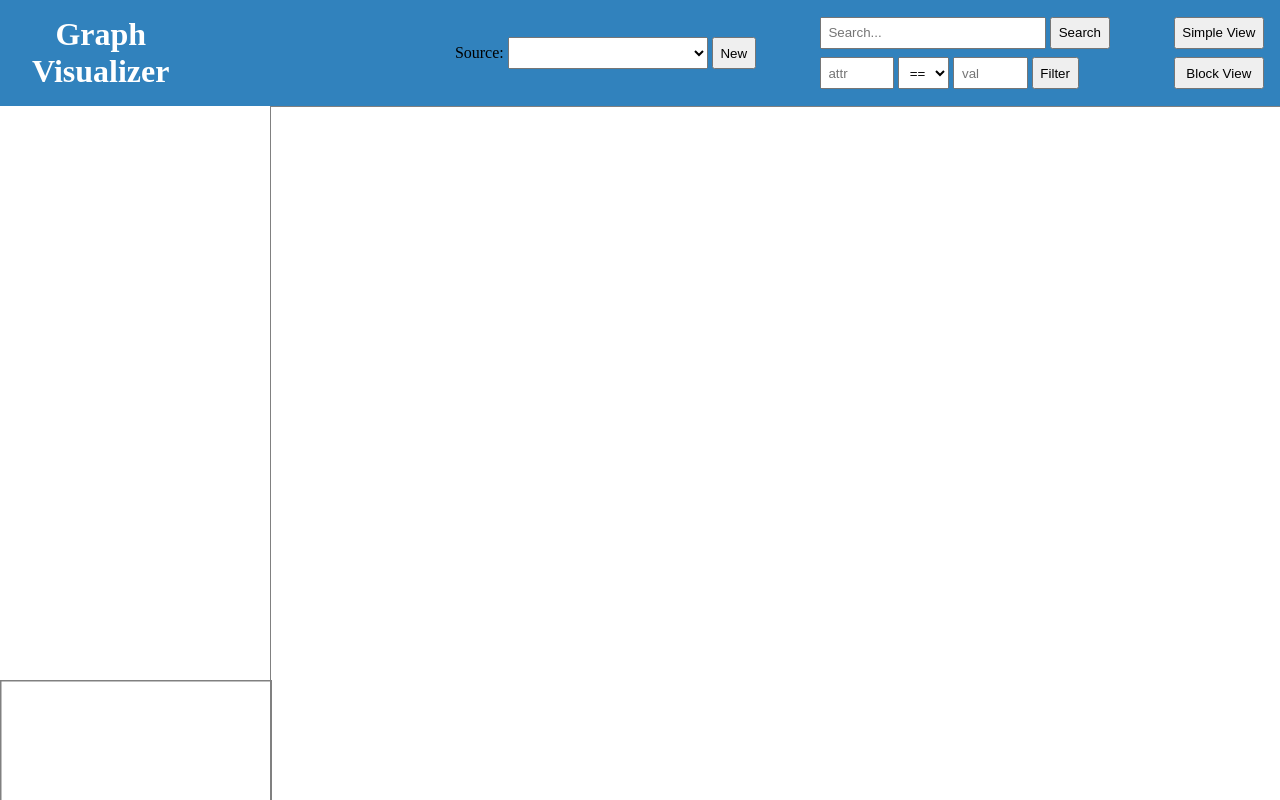
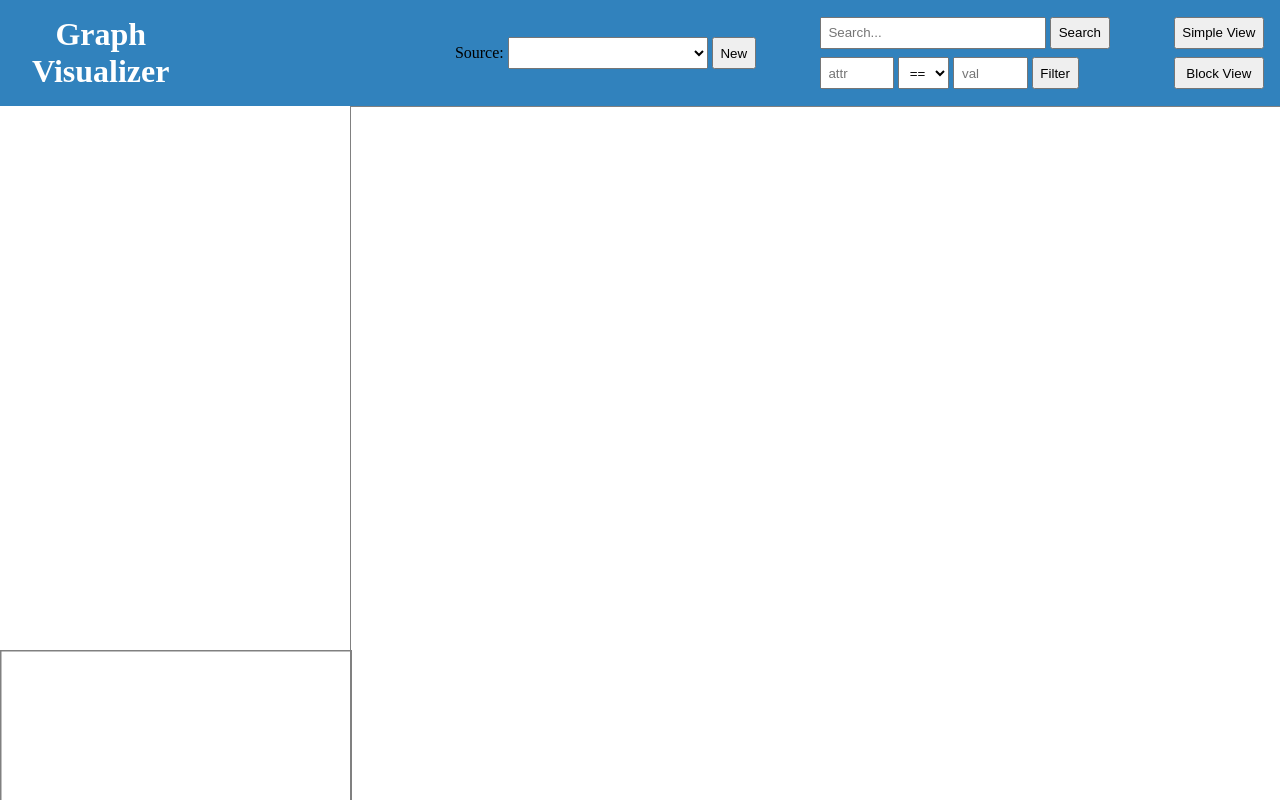
Before and after one commit to makandavid/sok-project-graph-visualizer, a Django app: template graph_explorer/graph_explorer/templates/index.html in a window 1280 px wide. Run offline with Django 3.2, Linux system fonts and the light colour scheme; the template is opened without the code that fills it, so the values that code supplies are empty; some libraries are stand-ins or nearby versions.

Commit message:
#5: adjusted viewport dimensions

```diff
--- a/block_visualizer/block_visualizer/static/visualize.js
+++ b/block_visualizer/block_visualizer/static/visualize.js
@@ -1,8 +1,8 @@
 var colors = d3.scaleOrdinal(d3.schemeCategory10);
 var svg = d3.select("svg#mainview");
 var svgBirdView = d3.select("svg#birdview");
-var width = +svg.attr("width"),
-    height = +svg.attr("height");
+var width = +svg.node().getBoundingClientRect().width;
+var height = +svg.node().getBoundingClientRect().height;
 
 var node, link, mini_node, mini_link;
 
--- a/graph_explorer/graph_explorer/static/style.css
+++ b/graph_explorer/graph_explorer/static/style.css
@@ -66,18 +66,21 @@
 }
 
 .treeview {
-  flex: 1 1 auto;
-  min-height: 0;
+  flex: 1;
 }
 
 .birdview {
-  flex: 0 0 120px;
   height: 150px;
 }
 
 .mainview {
-  flex: 1 1 auto;
-  min-height: 0;
+  width: calc(100vw - 350px);
+  height: calc(100vh - 106px);
+}
+
+#mainview {
+  width: 100%;
+  height: 100%;
 }
 
 svg {
--- a/graph_explorer/graph_explorer/static/treeview.js
+++ b/graph_explorer/graph_explorer/static/treeview.js
@@ -1,16 +1,12 @@
 var sources = graph.links.map(link => link.source)
-                        .filter(function (value, index, self) {
-                            return self.indexOf(value) === index;
-                        });
+                        .filter((value, index, self) => self.indexOf(value) === index);
 var targets = graph.links.map(link => link.target);
 var roots = sources.filter(x => !targets.includes(x));
 var freeNodes = graph.nodes.filter(x => !targets.includes(x) && !sources.includes(x));
 
 if (roots.length == 0)
     trees_list = graph.links.map(link => link.source)
-                        .filter(function (value, index, self) {
-                            return self.indexOf(value) === index;
-                        });
+                        .filter((value, index, self) => self.indexOf(value) === index);
 else
     trees_list = roots;
 
--- a/graph_explorer/graph_explorer/templates/index.html
+++ b/graph_explorer/graph_explorer/templates/index.html
@@ -65,7 +65,7 @@
       </div>
 
       <div class="mainview">
-        <svg id="mainview" width="1500" height="600"></svg>
+        <svg id="mainview"></svg>
       </div>
     </div>
 
--- a/graph_explorer/graph_explorer/views.py
+++ b/graph_explorer/graph_explorer/views.py
@@ -15,6 +15,7 @@
     g.add_node(4, {'a': 69, 'b': 56})
     g.add_node(5, {'a': 99, 'b': 96, 'c': 23})
     g.add_node(6, {'a': 100, 'b': 56, 'c': 200, 'd': 300, 'e': 267})
+    g.add_node(7, {'a': 3})
     g.add_link(0, 1, 2)
     g.add_link(1, 1, 4)
     g.add_link(2, 1, 3)
```
